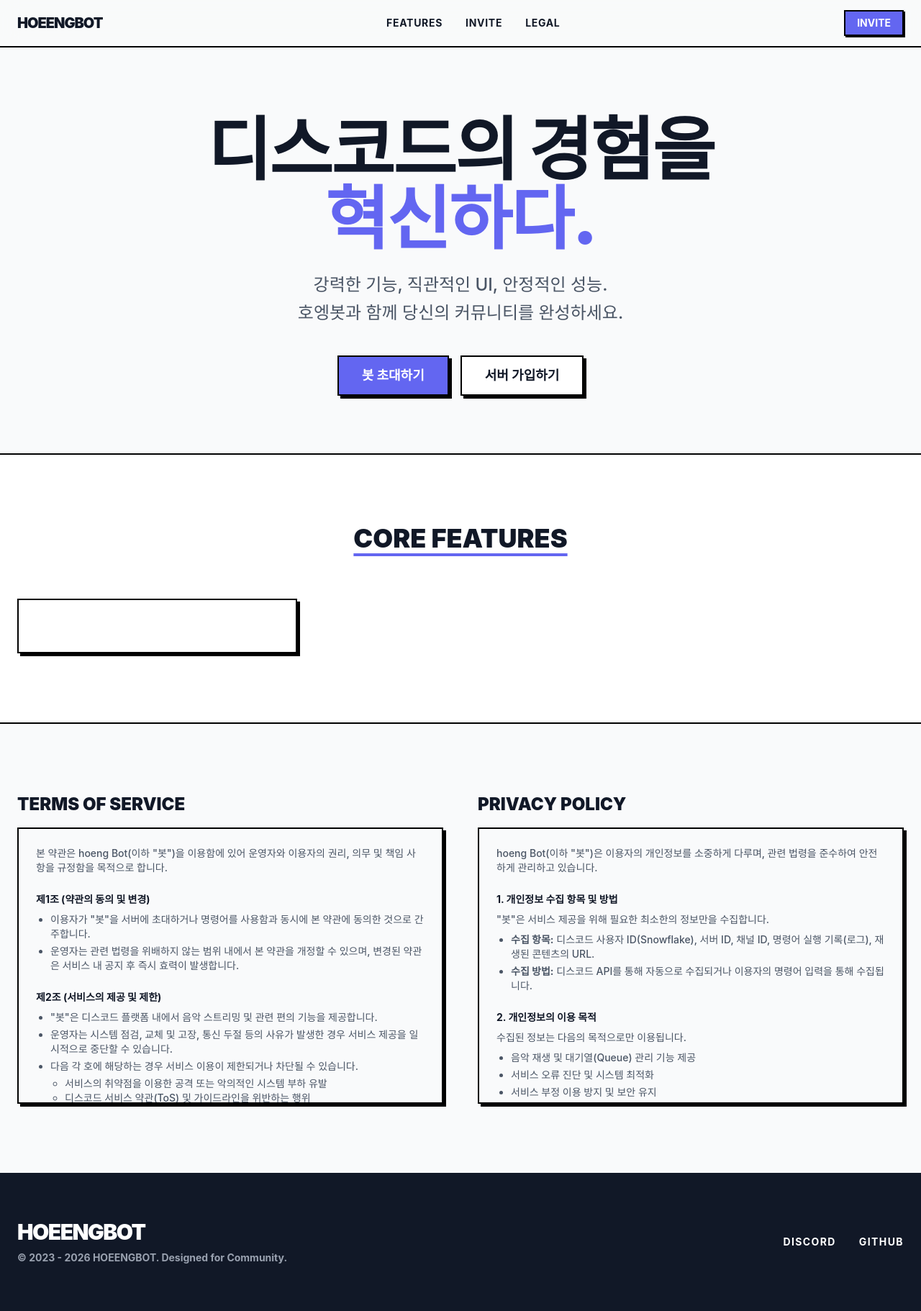
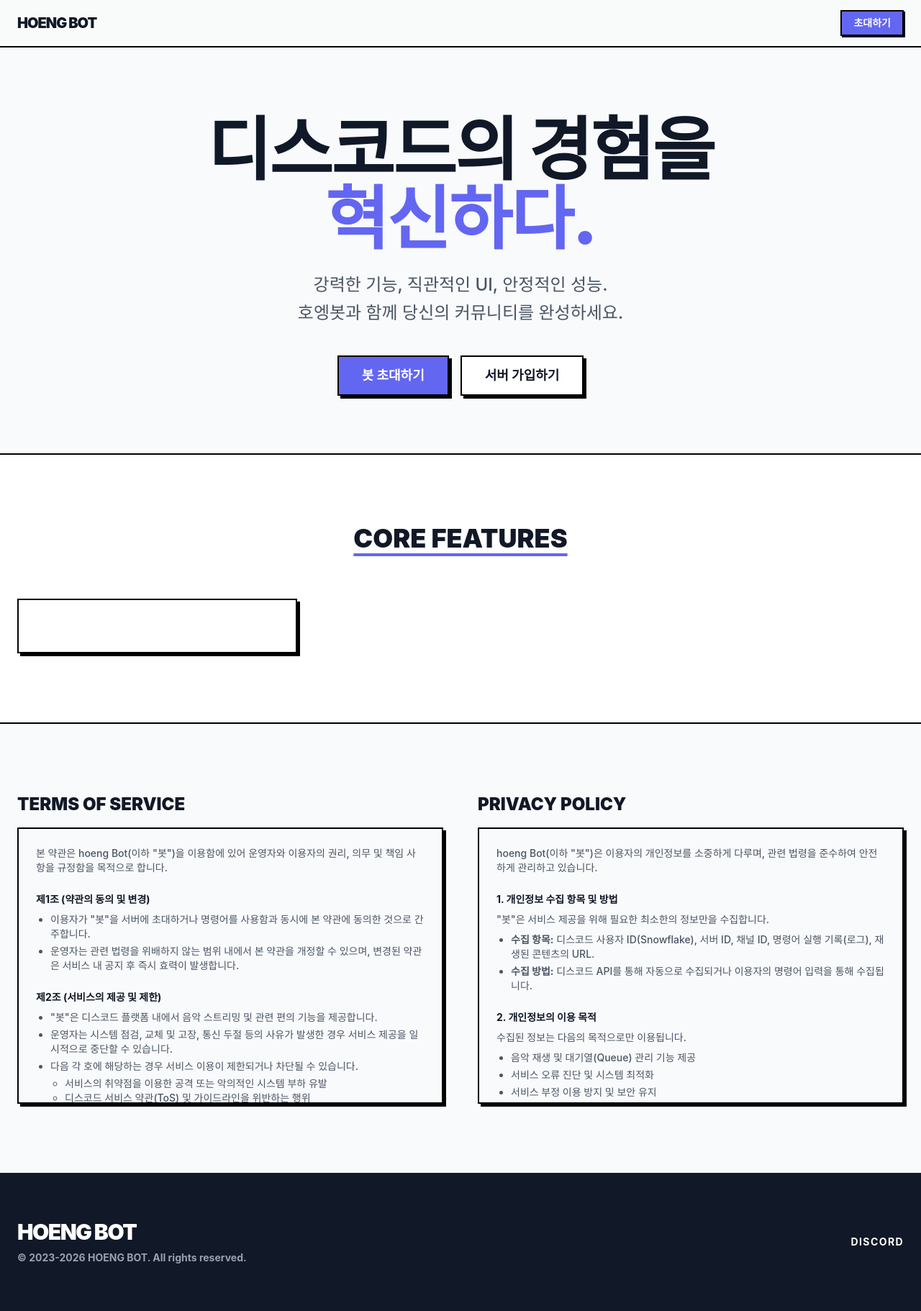
Before and after one commit to hoehoetvhss/hoeengbot-website, a website built with Vite: page src/index.html in a window 1280 px wide. Shown: the whole page at 72% size. Built offline with nearby package versions, Linux system fonts and the light colour scheme; a web font is replaced by a local one.

Commit message:
Changes to the Website Content

```diff
--- a/src/index.html
+++ b/src/index.html
@@ -27,13 +27,10 @@
 <body class="font-pretendard antialiased bg-off-white">
     <nav class="fixed top-0 w-full z-50 bg-off-white/80 backdrop-blur-md border-b-2 border-black">
         <div class="max-w-7xl mx-auto px-6 h-16 flex justify-between items-center">
-            <div class="text-xl font-black tracking-tighter">HOEENGBOT</div>
+            <div class="text-xl font-black tracking-tighter">HOENG BOT</div>
             <div class="hidden md:flex space-x-8">
-                <a href="#features" class="nav-link">Features</a>
-                <a href="#invite" class="nav-link">Invite</a>
-                <a href="#legal" class="nav-link">Legal</a>
             </div>
-            <a href="https://discord.com/api/oauth2/authorize?client_id=YOUR_CLIENT_ID&permissions=8&scope=bot" class="neo-btn-primary py-1.5 px-4 text-sm shadow-[2px_2px_0px_0px_rgba(0,0,0,1)]">INVITE</a>
+            <a href="https://discord.com/oauth2/authorize?client_id=1073675618115387422" class="neo-btn-primary py-1.5 px-4 text-sm shadow-[2px_2px_0px_0px_rgba(0,0,0,1)]">초대하기</a>
         </div>
     </nav>
 
@@ -46,7 +43,7 @@
                 강력한 기능, 직관적인 UI, 안정적인 성능.<br>호엥봇과 함께 당신의 커뮤니티를 완성하세요.
             </p>
             <div class="flex flex-col sm:flex-row gap-4 justify-center">
-                <a href="https://discord.com/api/oauth2/authorize?client_id=YOUR_CLIENT_ID&permissions=8&scope=bot" class="neo-btn-primary">봇 초대하기</a>
+                <a href="https://discord.com/oauth2/authorize?client_id=1073675618115387422" class="neo-btn-primary">봇 초대하기</a>
                 <a href="https://discord.gg/your-invite" class="neo-btn-secondary">서버 가입하기</a>
             </div>
         </div>
@@ -172,12 +169,11 @@
     <footer class="bg-brand-secondary text-white py-16 px-6">
         <div class="max-w-7xl mx-auto flex flex-col md:flex-row justify-between items-center gap-10">
             <div class="text-center md:text-left">
-                <div class="text-3xl font-black tracking-tighter mb-2">HOEENGBOT</div>
-                <p class="text-gray-400 text-sm font-bold">© <span id="copyright-year">2023 - 2026</span> HOEENGBOT. Designed for Community.</p>
+                <div class="text-3xl font-black tracking-tighter mb-2">HOENG BOT</div>
+                <p class="text-gray-400 text-sm font-bold">© <span id="copyright-year">2023-2026</span> HOENG BOT. All rights reserved.</p>
             </div>
             <div class="flex gap-8 font-bold text-sm tracking-widest uppercase">
-                <a href="https://discord.gg/your-invite" target="_blank" rel="noopener noreferrer" class="hover:text-brand-primary transition-colors">Discord</a>
-                <a href="https://github.com/hoehoetvhss/hoeengbot-website" target="_blank" rel="noopener noreferrer" class="hover:text-brand-primary transition-colors">Github</a>
+                <a href="https://discord.gg/HMFyw4xeeV" target="_blank" rel="noopener noreferrer" class="hover:text-brand-primary transition-colors">Discord</a>
             </div>
         </div>
     </footer>
--- a/src/main.ts
+++ b/src/main.ts
@@ -21,6 +21,6 @@
   const copyrightYear = document.getElementById("copyright-year");
   if (copyrightYear) {
     const currentYear = new Date().getFullYear();
-    copyrightYear.textContent = `2023 - ${currentYear}`;
+    copyrightYear.textContent = `2023-${currentYear}`;
   }
 });
```
